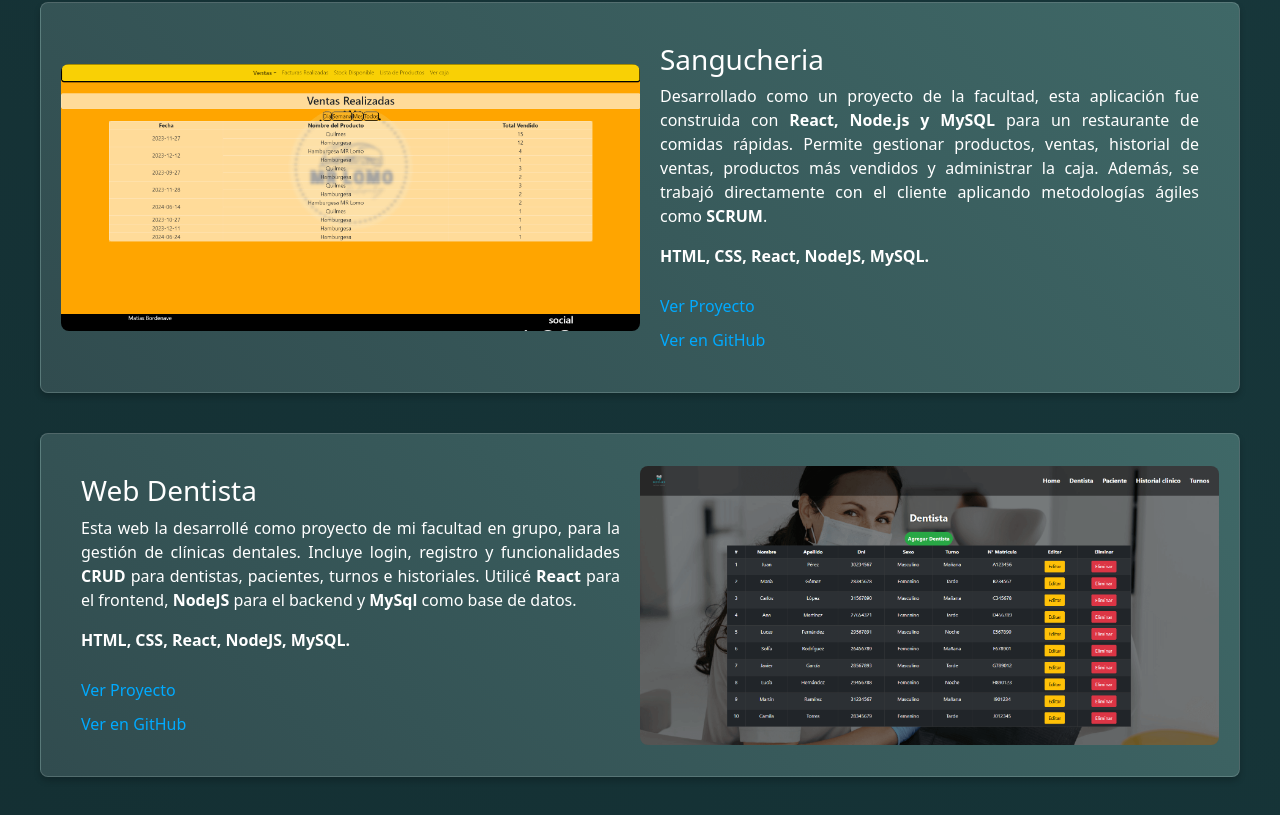
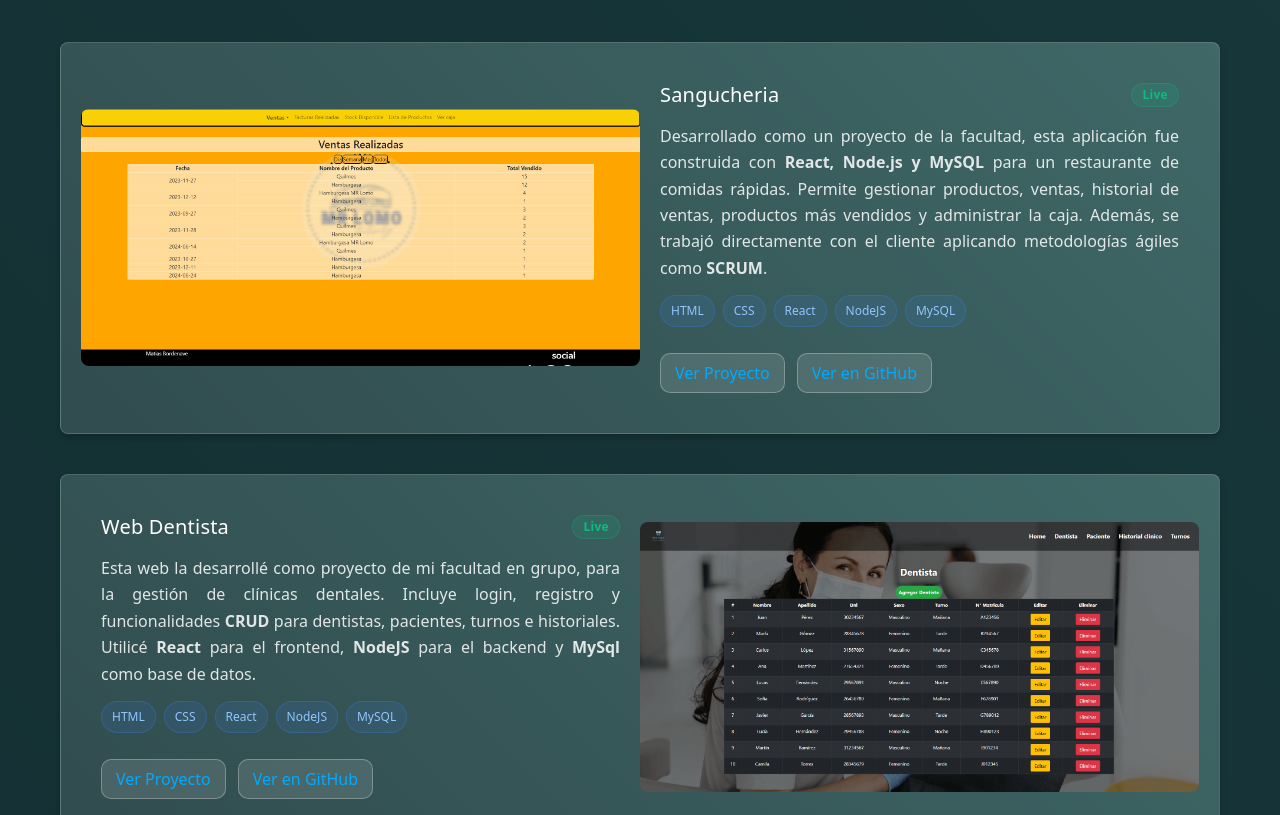
Before and after one commit to MatiasBordenave/Portfolio-nuevo, a React (Vite) app: page / in a window 1280 px wide. Shown: the part 2025-2840 px from the top of the page. Built offline with nearby package versions, Linux system fonts and the light colour scheme.

Commit message:
cambios en proyectos

```diff
--- a/src/components/ImageCarousel.jsx
+++ b/src/components/ImageCarousel.jsx
@@ -1,7 +1,7 @@
 import React, { useState, useEffect } from 'react';
 
 
-const ImageCarousel = ({ images, name, index }) => {
+const ImageCarousel = ({ images, name }) => {
 
 
   const [currentIndex, setCurrentIndex] = useState(0);
@@ -42,32 +42,17 @@ const ImageCarousel = ({ images, name, index }) => {
   // Mostrar imagen actual
   const currentImage = Array.isArray(images) ? images[currentIndex] : images;
 
-  // Agregar lógica para alternar la dirección de los botones
-  const isEven = index % 2 === 0; // Si el índice es par (0, 2, 4, etc.)
-
   return (
     <div
       className="image-carousel"
       onMouseEnter={() => setIsHovered(true)} // Cuando el ratón entra en la imagen
       onMouseLeave={() => setIsHovered(false)} // Cuando el ratón sale de la imagen
     >
-      <button
-        className={`carousel-btn prev ${isEven ? "flipped" : ""}`}
-        onClick={handlePrev}
-      >
-        {"<"}
-      </button>
       <img
         src={currentImage}
         alt={`${name} - ${currentIndex + 1}`}
         className="carousel-image"
       />
-      <button
-        className={`carousel-btn next ${isEven ? "flipped" : ""}`}
-        onClick={handleNext}
-      >
-        {">"}
-      </button>
     </div>
   );
 };
--- a/src/components/Proyectos.jsx
+++ b/src/components/Proyectos.jsx
@@ -1,4 +1,5 @@
 import React, { useState, useEffect } from "react";
+import "../styles/proyectos.css";
 import projects from "../data/proyectos";
 import ProyectosMobile from "./ProyectosMobile";
 import ProyectosDesktop from "./ProyectosDesktop";
--- a/src/components/ProyectosDesktop.jsx
+++ b/src/components/ProyectosDesktop.jsx
@@ -3,9 +3,10 @@ import ImageCarousel from "./ImageCarousel";
 
 const ProyectosDesktop = ({ projects }) => {
   return (
+    <section className="projects-section">
       <div className="projects-container">
         {projects.map((project, index) => (
-        <div
+          <article
             key={index}
             className={`project-card ${
               project.id % 2 === 0 ? "left-to-right" : "right-to-left"
@@ -13,20 +14,28 @@ const ProyectosDesktop = ({ projects }) => {
           >
             {project.id % 2 === 0 ? (
               <>
-              <Suspense fallback={<div>Loading...</div>}>
+                <Suspense fallback={<div className="skeleton" />}>
                   <div className="project-card-content">
-                  <h3>{project.name}</h3>
+                    <header className="project-header">
+                      <h3 className="project-title">{project.name}</h3>
+                      {project.deployed && <span className="badge live">Live</span>}
+                    </header>
                     <p
+                      className="project-description"
                       dangerouslySetInnerHTML={{ __html: project.description }}
                     ></p>
-                  <p>
-                    <strong>{project.languages.join(", ")}.</strong>
-                  </p>
+                    <ul className="tag-list">
+                      {project.languages.map((lang) => (
+                        <li key={lang} className="tag-item">{lang}</li>
+                      ))}
+                    </ul>
+                    <div className="project-actions">
                       {project.deployed && (
                         <a
                           href={project.url}
                           target="_blank"
                           rel="noopener noreferrer"
+                          className="btn btn-primary"
                         >
                           Ver Proyecto
                         </a>
@@ -35,31 +44,40 @@ const ProyectosDesktop = ({ projects }) => {
                         href={project.github}
                         target="_blank"
                         rel="noopener noreferrer"
+                        className="btn btn-ghost"
                       >
                         Ver en GitHub
                       </a>
+                    </div>
                   </div>
                   <ImageCarousel images={project.image} name={project.name} />
                 </Suspense>
               </>
             ) : (
               <>
-              <Suspense fallback={<div>Loading...</div>}>
+                <Suspense fallback={<div className="skeleton" />}>
                   <ImageCarousel images={project.image} name={project.name} />
                   <div className="project-card-content">
-                  <h3>{project.name}</h3>
+                    <header className="project-header">
+                      <h3 className="project-title">{project.name}</h3>
+                      {project.deployed && <span className="badge live">Live</span>}
+                    </header>
                     <p
+                      className="project-description"
                       dangerouslySetInnerHTML={{ __html: project.description }}
                     ></p>
-                  <p>
-                    <strong>{project.languages.join(", ")}.</strong>
-                  </p>
+                    <ul className="tag-list">
+                      {project.languages.map((lang) => (
+                        <li key={lang} className="tag-item">{lang}</li>
+                      ))}
+                    </ul>
+                    <div className="project-actions">
                       {project.deployed && (
                         <a
                           href={project.url}
                           target="_blank"
                           rel="noopener noreferrer"
-                      className="aProyecto"
+                          className="btn btn-primary"
                         >
                           Ver Proyecto
                         </a>
@@ -68,17 +86,19 @@ const ProyectosDesktop = ({ projects }) => {
                         href={project.github}
                         target="_blank"
                         rel="noopener noreferrer"
-                    className="aProyecto"
+                        className="btn btn-ghost"
                       >
                         Ver en GitHub
                       </a>
                     </div>
+                  </div>
                 </Suspense>
               </>
             )}
-        </div>
+          </article>
         ))}
       </div>
+    </section>
   );
 };
 
--- a/src/components/ProyectosMobile.jsx
+++ b/src/components/ProyectosMobile.jsx
@@ -3,28 +3,39 @@ import ImageCarousel from "./ImageCarousel";
 
 const ProyectosMobile = ({ projects }) => {
   return (
+    <section className="projects-section">
       <div className="projects-container">
         {projects.map((project, index) => (
-        <div key={index} className="project-card-mobile">
+          <article key={index} className="project-card-mobile">
+            <Suspense fallback={<div className="skeleton" />}>
               <ImageCarousel images={project.image} name={project.name} />
               <div className="project-card-content">
-            <h3>{project.name}</h3>
-            <p dangerouslySetInnerHTML={{ __html: project.description }}></p>
-            <p>
-              <strong>{project.languages.join(", ")}.</strong>
-            </p>
+                <header className="project-header">
+                  <h3 className="project-title">{project.name}</h3>
+                  {project.deployed && <span className="badge live">Live</span>}
+                </header>
+                <p className="project-description" dangerouslySetInnerHTML={{ __html: project.description }}></p>
+                <ul className="tag-list">
+                  {project.languages.map((lang) => (
+                    <li key={lang} className="tag-item">{lang}</li>
+                  ))}
+                </ul>
+                <div className="project-actions">
                   {project.deployed && (
-              <a href={project.url} target="_blank" rel="noopener noreferrer" className="aProyecto">
+                    <a href={project.url} target="_blank" rel="noopener noreferrer" className="btn btn-primary">
                       Ver Proyecto
                     </a>
                   )}
-            <a href={project.github} target="_blank" rel="noopener noreferrer" className="aProyecto">
+                  <a href={project.github} target="_blank" rel="noopener noreferrer" className="btn btn-ghost">
                     Ver en GitHub
                   </a>
                 </div>
               </div>
+            </Suspense>
+          </article>
         ))}
       </div>
+    </section>
   );
 };
 
--- a/src/styles/proyectos.css
+++ b/src/styles/proyectos.css
@@ -0,0 +1,188 @@
+/* Projects modern styles */
+.projects-section {
+  padding: 48px 16px;
+}
+
+.projects-container {
+  display: grid;
+  grid-template-columns: 1fr;
+  gap: 32px;
+  max-width: 1200px;
+  margin: 0 auto;
+}
+
+.project-card,
+.project-card-mobile {
+  display: grid;
+  grid-template-columns: 1fr;
+  align-items: stretch;
+  background: rgba(255, 255, 255, 0.04);
+  border: 1px solid rgba(255, 255, 255, 0.08);
+  border-radius: 16px;
+  overflow: hidden;
+  box-shadow: 0 10px 30px rgba(0,0,0,0.15);
+  transition: transform 200ms ease, box-shadow 200ms ease, border-color 200ms ease;
+}
+
+.project-card:hover,
+.project-card-mobile:hover {
+  transform: translateY(-4px);
+  box-shadow: 0 16px 40px rgba(0,0,0,0.2);
+  border-color: rgba(255, 255, 255, 0.14);
+}
+
+.project-card-content {
+  padding: 20px 20px 24px;
+}
+
+.project-header {
+  display: flex;
+  align-items: center;
+  justify-content: space-between;
+  gap: 12px;
+  margin-bottom: 8px;
+}
+
+.project-title {
+  font-size: 1.25rem;
+  letter-spacing: 0.2px;
+  margin: 0;
+}
+
+.badge {
+  display: inline-flex;
+  align-items: center;
+  height: 24px;
+  padding: 0 10px;
+  border-radius: 999px;
+  font-size: 12px;
+  letter-spacing: .3px;
+  border: 1px solid rgba(255,255,255,0.14);
+}
+
+.badge.live {
+  background: rgba(16, 185, 129, 0.15);
+  color: rgb(16, 185, 129);
+  border-color: rgba(16,185,129,0.25);
+}
+
+.project-description {
+  color: rgba(255,255,255,0.85);
+  line-height: 1.65;
+  margin: 8px 0 14px;
+}
+
+.tag-list {
+  display: flex;
+  flex-wrap: wrap;
+  gap: 8px;
+  padding: 0;
+  margin: 0 0 16px;
+  list-style: none;
+}
+
+.tag-item {
+  background: rgba(59, 130, 246, 0.12);
+  color: rgb(147, 197, 253);
+  border: 1px solid rgba(59,130,246,0.25);
+  padding: 6px 10px;
+  border-radius: 999px;
+  font-size: 12px;
+}
+
+.project-actions {
+  display: flex;
+  flex-wrap: wrap;
+  gap: 12px;
+}
+
+.btn {
+  display: inline-flex;
+  align-items: center;
+  justify-content: center;
+  gap: 8px;
+  height: 40px;
+  padding: 0 14px;
+  border-radius: 10px;
+  border: 1px solid rgba(255,255,255,0.14);
+  text-decoration: none;
+  color: white;
+  transition: transform 160ms ease, background-color 160ms ease, border-color 160ms ease;
+}
+
+.btn:hover {
+  transform: translateY(-1px);
+}
+
+.btn-primary {
+  background: rgba(255,255,255,0.12);
+  border-color: rgba(255, 255, 255, 0.28);
+}
+
+.btn-primary:hover {
+  background: rgba(255,255,255,0.18);
+  border-color: rgba(255, 255, 255, 0.36);
+}
+
+.btn-ghost {
+  background: rgba(255,255,255,0.12);
+  border-color: rgba(255, 255, 255, 0.28);
+}
+
+.btn-ghost:hover {
+  background: rgba(255,255,255,0.18);
+  border-color: rgba(255, 255, 255, 0.36);
+}
+
+/* Desktop alternating layout */
+.project-card.left-to-right,
+.project-card.right-to-left {
+  grid-template-columns: 1fr 1fr;
+}
+
+.project-card.left-to-right .project-card-content {
+  order: 0;
+}
+
+.project-card.left-to-right .image,
+.project-card.right-to-left .image {
+  width: 100%;
+  height: 100%;
+}
+
+.project-card.right-to-left .project-card-content {
+  order: 1;
+}
+
+/* Carousel wrapper tightness if component exposes container */
+.project-card :where(.carousel, .image-carousel, .slick-slider) {
+  height: 100%;
+}
+
+/* Responsive */
+@media (min-width: 768px) {
+  .projects-container {
+    grid-template-columns: 1fr;
+  }
+}
+
+@media (min-width: 1024px) {
+  .projects-container {
+    gap: 40px;
+  }
+}
+
+/* Mobile centering adjustments */
+@media (max-width: 768px) {
+  .project-card-mobile .project-card-content {
+    text-align: center;
+  }
+
+  .project-card-mobile .tag-list {
+    justify-content: center;
+  }
+
+  .project-card-mobile .project-actions {
+    justify-content: center;
+  }
+}
```
Lines whose indentation alone changed are shown as unchanged.
